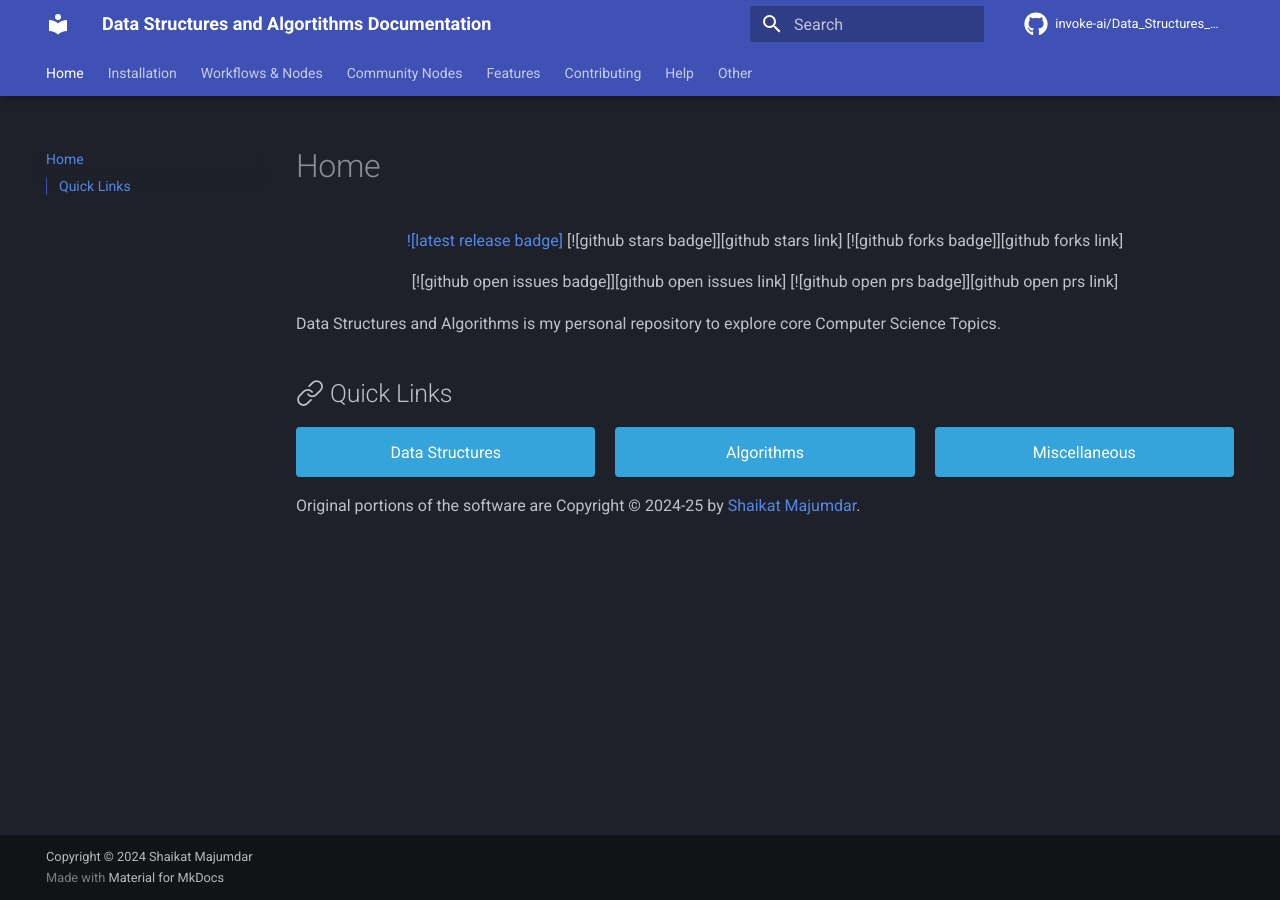
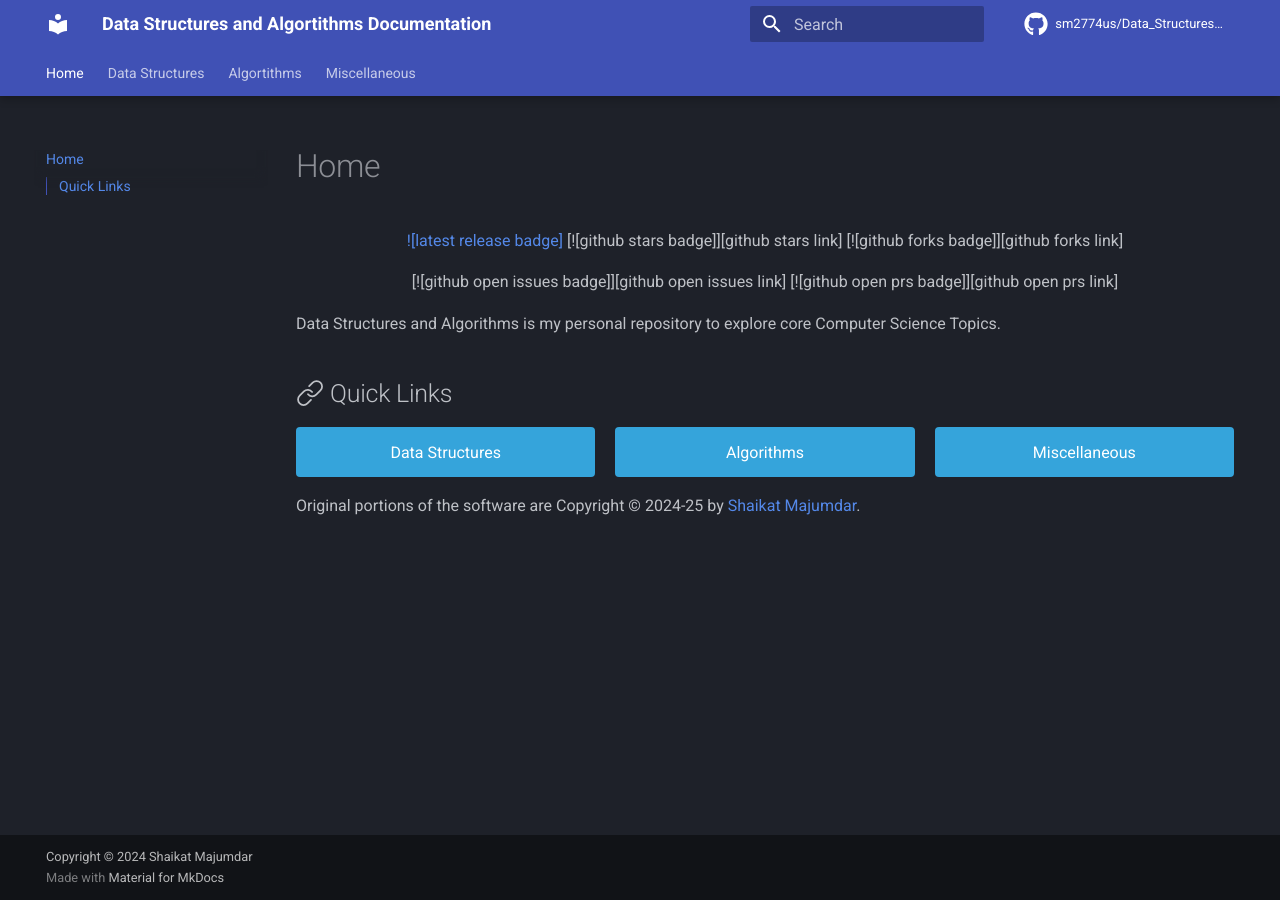
Before and after one commit to sm2774us/Data_Structures_And_Algorithms, an MkDocs documentation site: the page built from docs/index.md, in a window 1280 px wide. Built offline with MkDocs 1.6.1 and Material for MkDocs 9.7.7, drawn with Linux system fonts in a browser that asks for light colours; comment, search, counter and statistics services are not loaded; some of the changed lines change nothing that is shown.

Commit message:
initial project commit

```diff
--- a/docs/index.md
+++ b/docs/index.md
@@ -51,7 +51,7 @@ title: Home
 [![github open issues badge]][github open issues link]
 [![github open prs badge]][github open prs link]
 
-[latest release link]: https://github.com/invoke-ai/InvokeAI/releases
+[latest release link]: https://github.com/sm2774us/Data_Structure_And_Algorithms/releases
 
 </div>
 
--- a/mkdocs.yml
+++ b/mkdocs.yml
@@ -7,7 +7,7 @@ site_author: Shaikat Majumdar
 dev_addr: '127.0.0.1:8080'
 
 # Repository
-repo_name: 'invoke-ai/Data_Structures_And_Algorithms'
+repo_name: 'sm2774us/Data_Structures_And_Algorithms'
 repo_url: 'https://github.com/sm2774us/Data_Structures_And_Algorithms'
 edit_uri: edit/main/docs/
 
@@ -63,8 +63,8 @@ markdown_extensions:
   - pymdownx.keys
   - pymdownx.magiclink:
       repo_url_shorthand: true
-      user: 'invoke-ai'
-      repo: 'InvokeAI'
+      user: 'sm2774us'
+      repo: 'Data_Structures_And_Algorithms'
   - pymdownx.mark
   - pymdownx.smartsymbols
   - pymdownx.superfences:
@@ -110,73 +110,9 @@ extra:
 
 nav:
   - Home: 'index.md'
-  - Installation:
-      - Overview: 'installation/INSTALLATION.md'
-      - Requirements: 'installation/INSTALL_REQUIREMENTS.md'
-      - Automatic Install: 'installation/010_INSTALL_AUTOMATED.md'
-      - Manual Install: 'installation/020_INSTALL_MANUAL.md'
-      - Developer Install: 'installation/INSTALL_DEVELOPMENT.md'
-      - Docker: 'installation/040_INSTALL_DOCKER.md'
-      - Installing Models: 'installation/050_INSTALLING_MODELS.md'
-      - Installing PyPatchMatch: 'installation/060_INSTALL_PATCHMATCH.md'
-  - Workflows & Nodes:
-      - Nodes Overview: 'nodes/overview.md'
-      - Workflow Editor Basics: 'nodes/NODES.md'
-      - List of Default Nodes: 'nodes/defaultNodes.md'
-      - Example Workflows: 'nodes/exampleWorkflows.md'
-      - ComfyUI to InvokeAI: 'nodes/comfyToInvoke.md'
-      - Facetool Node: 'nodes/detailedNodes/faceTools.md'
-      - Contributing Nodes: 'nodes/contributingNodes.md'
-      - Migrating from v3 to v4: 'nodes/NODES_MIGRATION_V3_V4.md'
-      - Invocation API: 'nodes/INVOCATION_API.md'
-  - Community Nodes: 'nodes/communityNodes.md'
-  - Features:
-      - Overview: 'features/index.md'
-      - New to InvokeAI?: 'help/gettingStartedWithAI.md'
-      - Configuration: 'features/CONFIGURATION.md'
-      - Database: 'features/DATABASE.md'
-      - Control Adapters: 'features/CONTROLNET.md'
-      - Image-to-Image: 'features/IMG2IMG.md'
-      - Controlling Logging: 'features/LOGGING.md'
-      - LoRAs & LCM-LoRAs: 'features/LORAS.md'
-      - Model Merging: 'features/MODEL_MERGING.md'
-      - Workflows &  Nodes: 'nodes/overview'
-      - NSFW Checker: 'features/WATERMARK+NSFW.md'
-      - Postprocessing: 'features/POSTPROCESS.md'
-      - Prompting Features: 'features/PROMPTS.md'
-      - Textual Inversions:
-          - Textual Inversions: 'features/TEXTUAL_INVERSIONS.md'
-          - Textual Inversion Training: 'features/TRAINING.md'
-      - Unified Canvas: 'features/UNIFIED_CANVAS.md'
-      - InvokeAI Web Server: 'features/WEB.md'
-      - WebUI Hotkeys: 'features/WEBUIHOTKEYS.md'
-      - Maintenance Utilities: 'features/UTILITIES.md'
-      - Other: 'features/OTHER.md'
-  - Contributing:
-      - How to Contribute: 'contributing/CONTRIBUTING.md'
-      - InvokeAI Code of Conduct: 'CODE_OF_CONDUCT.md'
-      - Development:
-          - Overview: 'contributing/contribution_guides/development.md'
-          - New Contributors: 'contributing/contribution_guides/newContributorChecklist.md'
-          - Model Manager v2: 'contributing/MODEL_MANAGER.md'
-          - Frontend Documentation: 'contributing/contribution_guides/contributingToFrontend.md'
-          - Local Development: 'contributing/LOCAL_DEVELOPMENT.md'
-          - Testing: 'contributing/TESTS.md'
-          - Frontend:
-              - Overview: 'contributing/frontend/OVERVIEW.md'
-              - State Management: 'contributing/frontend/STATE_MGMT.md'
-              - Workflows: 'contributing/frontend/WORKFLOWS.md'
-      - Documentation: 'contributing/contribution_guides/documentation.md'
-      - Nodes: 'contributing/INVOCATIONS.md'
-      - Model Manager: 'contributing/MODEL_MANAGER.md'
-      - Download Queue: 'contributing/DOWNLOAD_QUEUE.md'
-      - Translation: 'contributing/contribution_guides/translation.md'
-      - Tutorials: 'contributing/contribution_guides/tutorials.md'
-  - Help:
-      - Getting Started: 'help/gettingStartedWithAI.md'
-      - FAQ: 'help/FAQ.md'
-      - Diffusion Overview: 'help/diffusion.md'
-      - Sampler Convergence: 'help/SAMPLER_CONVERGENCE.md'
-  - Other:
-      - Contributors: 'other/CONTRIBUTORS.md'
-      - CompViz-README: 'other/README-CompViz.md'
+  - Data Structures:
+      - Overview: 'data_structures/DATA_STRUCTURES.md'
+  - Algortithms:
+      - Overview: 'algorithms/ALGORITHMS.md'
+  - Miscellaneous:
+      - Overview: 'miscellaneous/MISCELLANEOUS.md'
```
Also changed, not shown: 1 other file.
